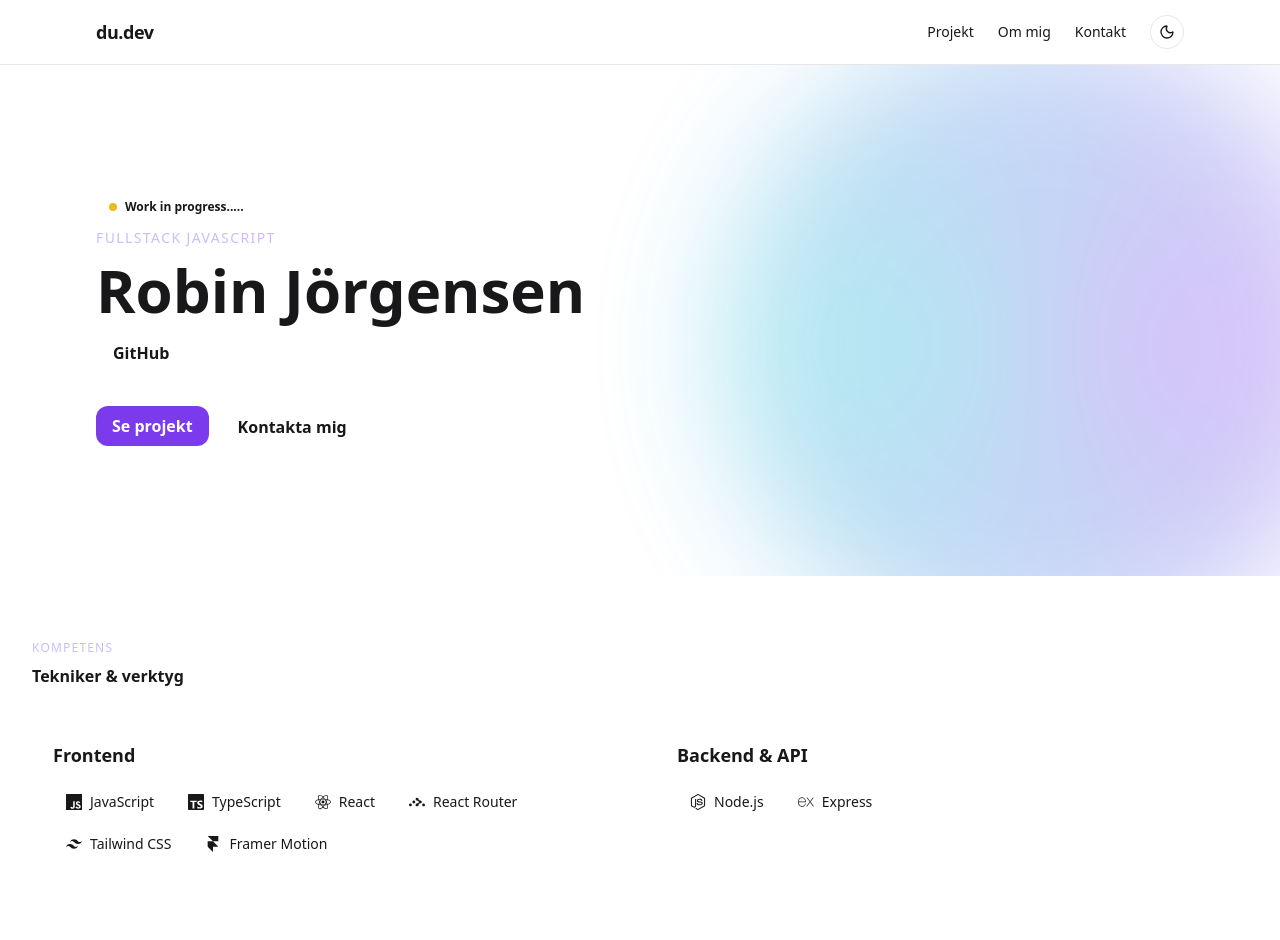
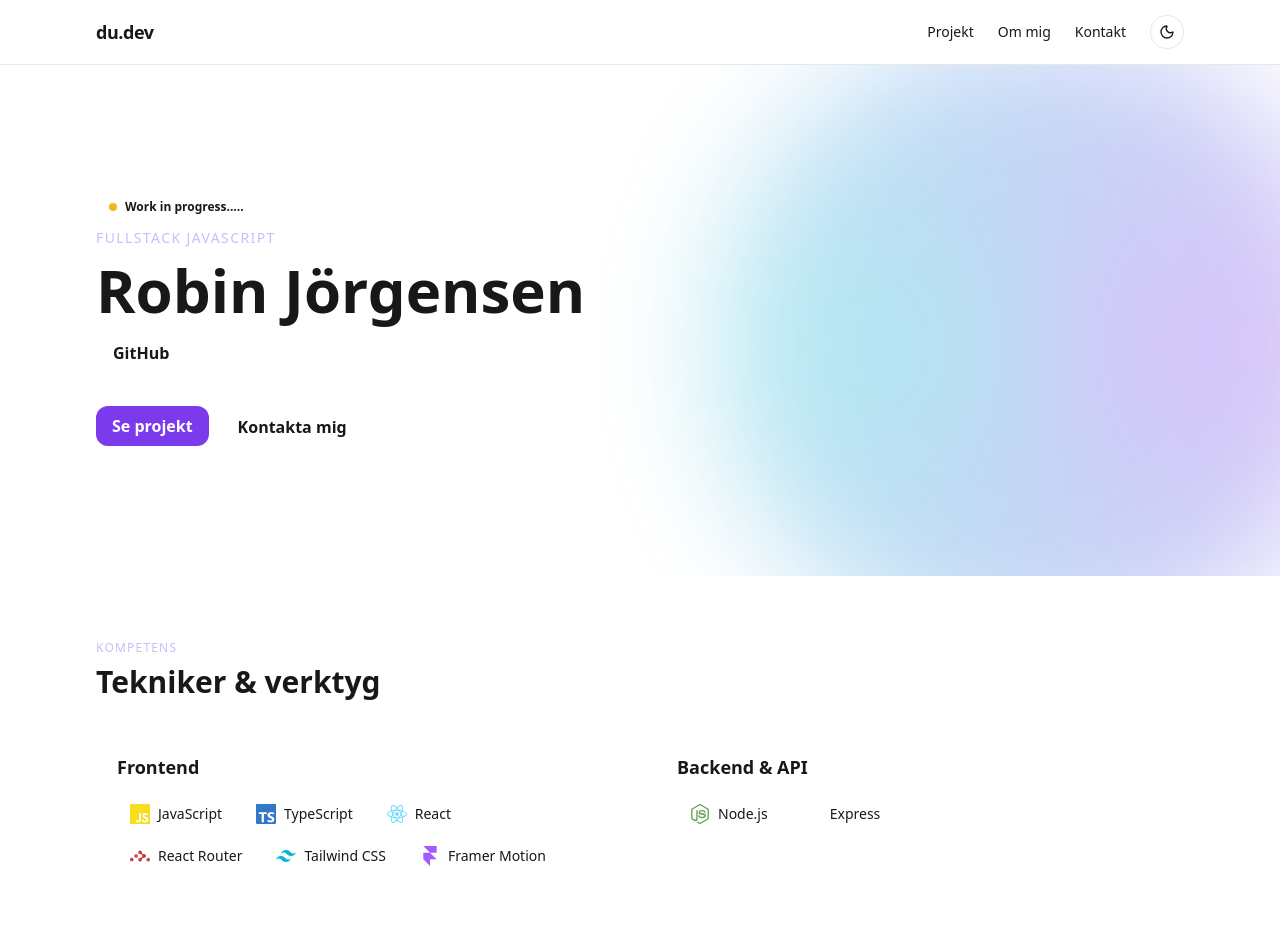
Before and after one commit to Robinjorgensen123/MyPortfolio, a React (Vite) app: page / in a window 1280 px wide. Shown: the top 940 px of the page. Built offline with nearby package versions, Linux system fonts and the light colour scheme.

Commit message:
update skillSection and skills

```diff
--- a/src/components/skillsSection.tsx
+++ b/src/components/skillsSection.tsx
@@ -1,24 +1,39 @@
 import { skills } from "../data/skills"
+import type { IconType } from "react-icons"
 
-const Badge: React.FC<{ label: string; Icon?: React.ComponentType<{ className?: string}> }> = ({ label, Icon }) => (
-    <span className="inline-flex items-center gap-2 rounded-full border border-white/10 bg-white/5 px-3 py-1.5 text-sm">
-    { Icon ? <Icon className="h-4 w-4"/> : null}
-    {label}
-    </span>
-);
+type BadgeProps = {
+    label: string,
+    Icon: IconType;
+    color?: string;
+}
+
+const Badge = ({ label, Icon, color }: BadgeProps) => (
+    <span
+    className="inline-flex items-center gap-2 rounded-full border border-white/10 bg-white/5
+              px-3 py-1.5 text-sm whitespace-nowrap"
+              title={label}
+              >
+                <Icon className="h-5 w-5" style={{ color }} aria-hidden/>
+                {label}
+              </span>
+)
 
 const SkillsSection = () => (
-    <section id="skills" className="max-w-6x1 mx-auto px-4 sm:px-6 lg:px-8 py-16">
+    <section id="skills" className="max-w-6xl mx-auto px-4 sm:px-6 lg:px-8 py-16">
         <p className="text-xs tracking-widest text-violet-300/90 uppercase">Kompetens</p>
-        <h2 className="mt-2 text-2x1 sm:text-3x1 font-bold">Tekniker & verktyg</h2>
+        <h2 className="mt-2 text-2xl sm:text-3xl font-bold">Tekniker & verktyg</h2>
 
         <div className="mt-8 grid grid-cols-1 md:grid-cols-2 gap-8">
             {skills.map((cat) => (
-                <article key={cat.title} className="rounded-2x1 border border-white/10 bg-white/5 backdrop-blur p-5">
+                <article
+                  key={cat.title}
+                  className="rounded-2xl border border-white/10 bg-white/5 backdrop-blur p-5
+                             transition hover:border-white/20 hover:shadow-lg"
+                >
                     <h3 className="font-semibold text-lg">{cat.title}</h3>
                     <div className="mt-4 flex flex-wrap gap-2">
-                        {cat.items.map(({ name, icon: Icon }) => (
-                            <Badge key={name} label={name} Icon={Icon}/>
+                        {cat.items.map(({ name, icon: Icon, color }) => (
+                            <Badge key={name} label={name} Icon={Icon} color={color}/>
                         ))}
                     </div>
                 </article>
```
